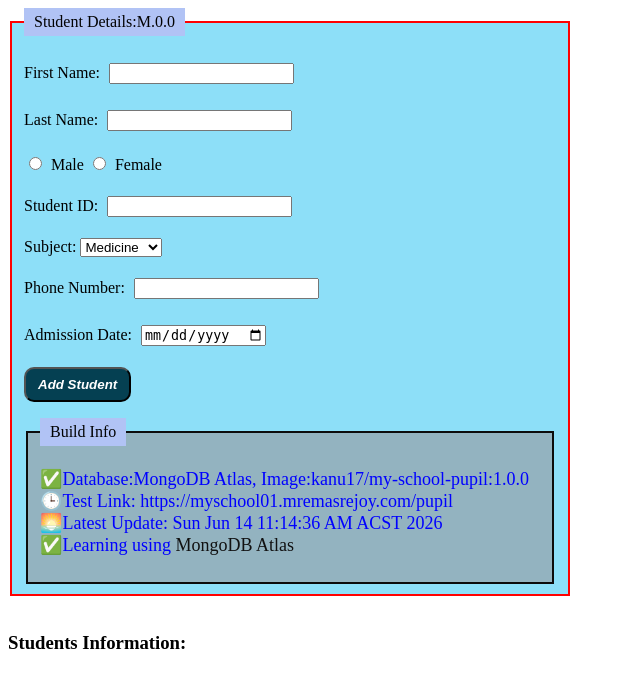
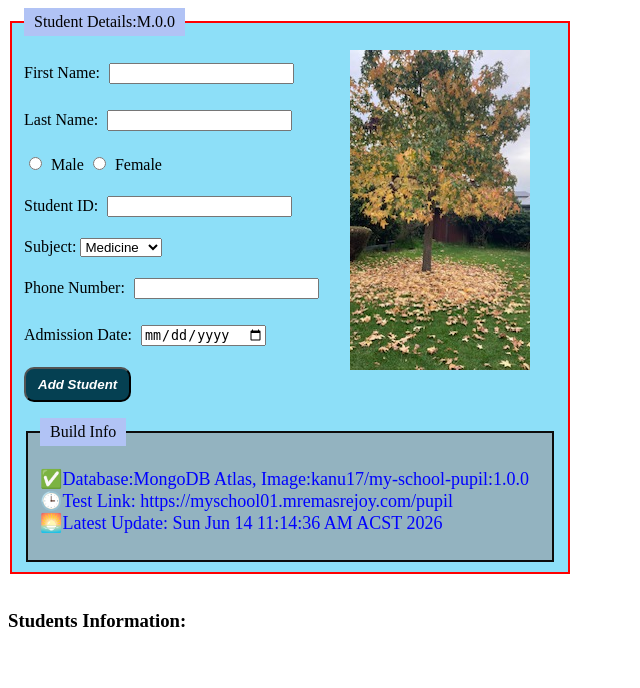
Before and after one commit to srpaul2091/my-school-pupil, a Flask app: template templates/index.html in a window 1280 px wide. Shown: the top 688 px of the page, without its empty margins (0-640 px from the left). Run offline with Flask 3, Linux system fonts and the light colour scheme; the template is opened without the code that fills it, so the values that code supplies are empty; parts of the project's set-up code (start-up, migrations or seed data) failed here and were passed over.

Commit message:
MyGarden and more

```diff
--- a/templates/index.html
+++ b/templates/index.html
@@ -68,7 +68,7 @@ input {
 			<option>Maths</option>
 			<option>Biology</option>
 			<option>English</option>
-			<option>ICT</option>
+			<option>Health</option>
 			<option>History</option>
 		</select>
 	</p>
@@ -81,13 +81,14 @@ input {
  	<p>
 	<button type="submit" class="btn">Add Student</button>
     </p>
+	<img src="MyGarden.jpeg" alt="Trulli" width="180" height="320" style="position: absolute; top: 50px; left: 350px;">
 	   <fieldset class="field_set_d">
          <legend>Build Info</legend>
         <p>
         <font style="color:blue"  size="4" > ✅Database:MongoDB Atlas, Image:kanu17/my-school-pupil:1.0.0 </font><br>
         <font style="color:blue"  size="4" > 🕒Test  Link: https://myschool01.mremasrejoy.com/pupil </font><br>
         <font style="color:blue"  size="4" > 🌅Latest Update: Sun Jun 14 11:14:36 AM ACST 2026</font><br>
-        <font style="color:blue"  size="4" > ✅Learning  using <font style="color:rgb(17, 17, 17)"  size="4" > MongoDB Atlas </font> </font>
+
         </p>
         </fieldset>
 </fieldset>
```
Also changed, not shown: templates/MyGarden.jpeg (added).
